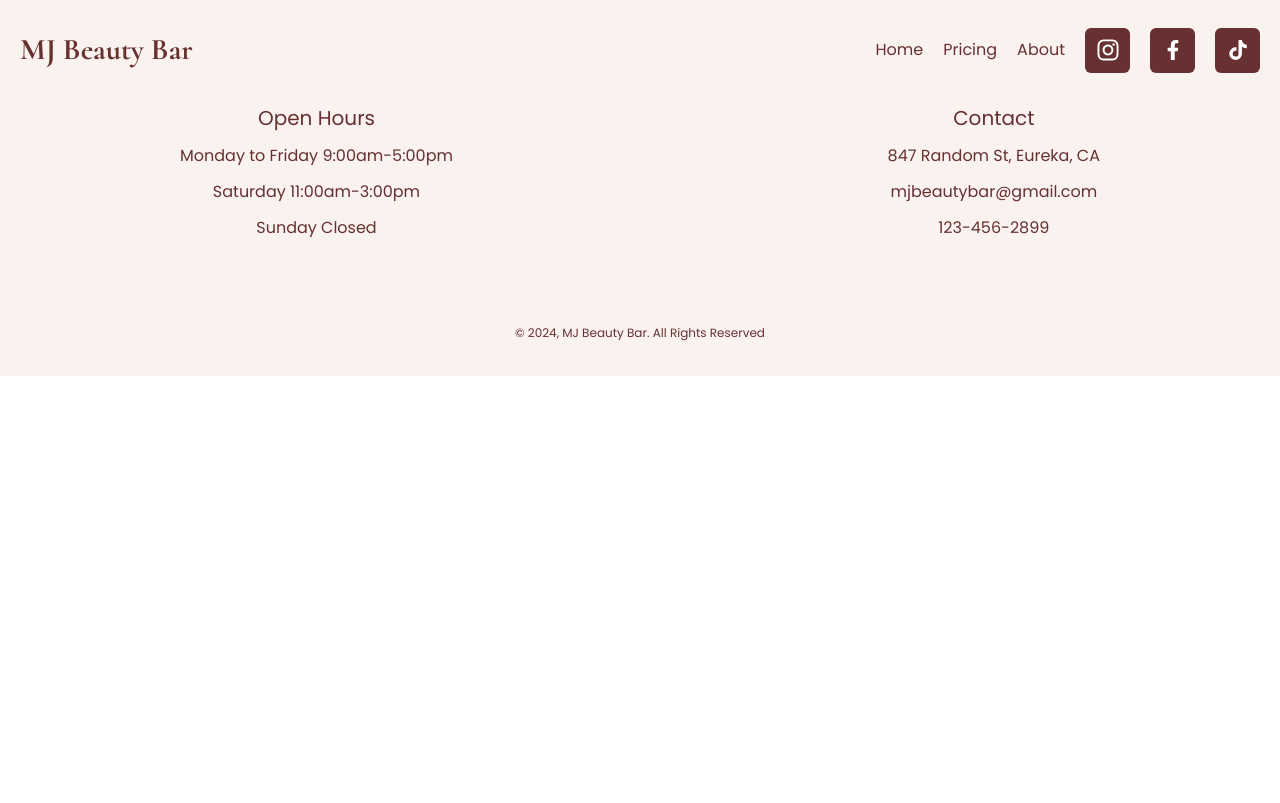
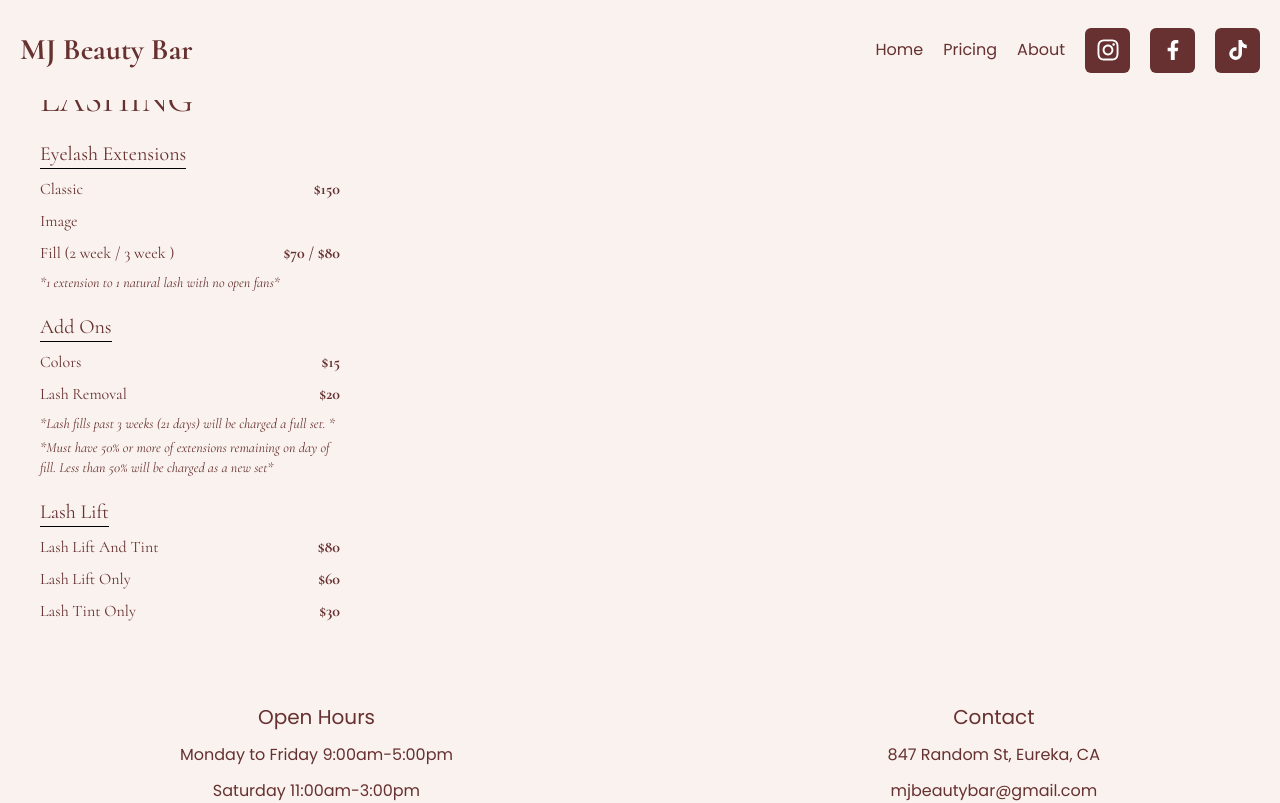
Before and after one commit to joseph-lang7/MJ-Beauty-Bar, a React (Vite) app: page /pricing in a window 1280 px wide. Shown: the top 803 px of the page. Built offline with nearby package versions, Linux system fonts and the light colour scheme.

Commit message:
Implement lashing section for pricing page

```diff
--- /dev/null
+++ b/src/components/pricing-grid-sections/lashing/lashing.jsx
@@ -0,0 +1,68 @@
+const Lashing = () => {
+  return (
+    <div className="w-[300px] flex flex-col gap-5">
+      <h2 className="text-4xl uppercase">Lashing</h2>
+      <div className="flex flex-col gap-2">
+        <div className="w-max flex flex-col">
+          <h3 className="text-xl">Eyelash Extensions</h3>
+          <span className="w-full h-[1px] bg-black"></span>
+        </div>
+        <div className="flex gap-2 w-full justify-between">
+          <h3>Classic</h3>
+          <p className="font-bold">$150</p>
+        </div>
+        <div className="hidden md:block">Image</div>
+        <div className="flex gap-2 w-full justify-between">
+          <h3>Fill (2 week / 3 week )</h3>
+          <p className="font-bold">$70 / $80</p>
+        </div>
+        <p className="italic text-sm">
+          *1 extension to 1 natural lash with no open fans*
+        </p>
+      </div>
+      <div className="w-full flex flex-col gap-2">
+        <div className="w-max flex flex-col">
+          <h3 className="text-xl">Add Ons</h3>
+          <span className="w-full h-[1px] bg-black"></span>
+        </div>
+        <div className="w-full flex justify-between">
+          <p>Colors</p>
+          <p className="font-bold">$15</p>
+        </div>
+        <div className="w-full flex justify-between">
+          <p>Lash Removal</p>
+          <p className="font-bold">$20</p>
+        </div>
+        <div className="flex flex-col gap-1">
+          <p className="italic text-sm">
+            *Lash fills past 3 weeks (21 days) will be charged a full set. *{" "}
+          </p>
+          <p className="italic text-sm">
+            *Must have 50% or more of extensions remaining on day of fill. Less
+            than 50% will be charged as a new set*
+          </p>
+        </div>
+      </div>
+      <div className="w-full flex flex-col gap-2">
+        <div className="w-max flex flex-col">
+          <h3 className="text-xl">Lash Lift</h3>
+          <span className="w-full h-[1px] bg-black"></span>
+        </div>
+        <div className="w-full flex justify-between">
+          <p>Lash Lift And Tint</p>
+          <p className="font-bold">$80</p>
+        </div>
+        <div className="w-full flex justify-between">
+          <p>Lash Lift Only</p>
+          <p className="font-bold">$60</p>
+        </div>
+        <div className="w-full flex justify-between">
+          <p>Lash Tint Only</p>
+          <p className="font-bold">$30</p>
+        </div>
+      </div>
+    </div>
+  );
+};
+
+export default Lashing;
--- a/src/pages/pricing.jsx
+++ b/src/pages/pricing.jsx
@@ -1,5 +1,13 @@
+import Lashing from "../components/pricing-grid-sections/lashing/lashing";
+
 const PricingPage = () => {
-  return <div>PricingPage</div>;
+  return (
+    <div className="h-auto max-w-screen pt-20 flex flex-col items-center">
+      <div className="grid md:grid-cols-2 gap-10 w-full px-5 md:px-10">
+        <Lashing />
+      </div>
+    </div>
+  );
 };
 
 export default PricingPage;
```
